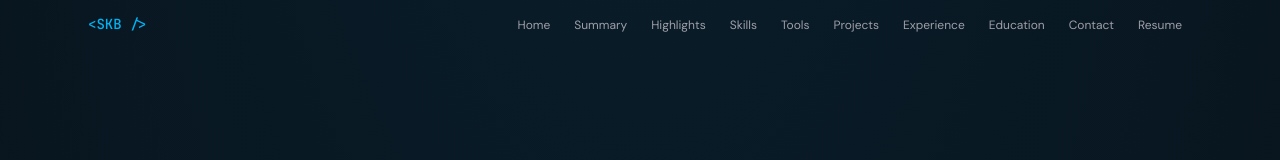
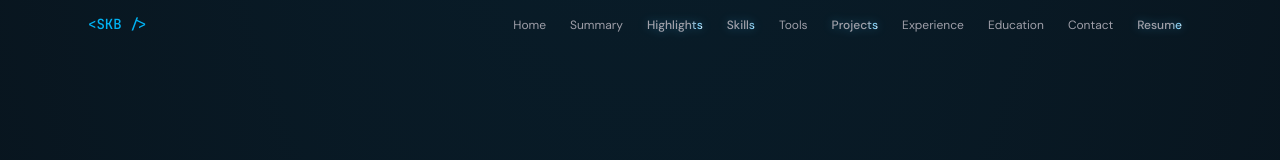
Before and after one commit to saikrishnabadeti/sai_krishna_portfolio, a React (Vite) app: page / in a window 1280 px wide. Shown: the top 160 px of the page. Built offline with nearby package versions, Linux system fonts and the light colour scheme.

Commit message:
Add shine effect to Navbar links for enhanced visual appeal

```diff
--- a/src/components/Navbar.tsx
+++ b/src/components/Navbar.tsx
@@ -13,7 +13,15 @@ const links = [
   { href: '#education', label: 'Education' },
   { href: '#contact', label: 'Contact' },
   { href: '#resume', label: 'Resume' },
-]
+] as const
+
+/** Recruiter-focused sections — subtle animated shine in the nav */
+const SHINE_HREFS = new Set<string>([
+  '#highlights',
+  '#skills',
+  '#projects',
+  '#resume',
+])
 
 export function Navbar() {
   const [open, setOpen] = useState(false)
@@ -45,16 +53,27 @@ export function Navbar() {
         </a>
 
         <ul className="hidden flex-wrap items-center justify-end gap-1 md:flex">
-          {links.map((l) => (
+          {links.map((l) => {
+            const shine = SHINE_HREFS.has(l.href)
+            return (
               <li key={l.href}>
                 <a
                   href={l.href}
-                className="rounded-lg px-2.5 py-1.5 text-xs text-zinc-400 transition-colors hover:bg-white/5 hover:text-zinc-100"
+                  className={`rounded-lg px-2.5 py-1.5 text-xs transition-colors hover:bg-white/5 ${
+                    shine
+                      ? 'font-medium hover:opacity-100'
+                      : 'text-zinc-400 hover:text-zinc-100'
+                  }`}
                 >
-                {l.label}
+                  {shine ? (
+                    <span className="nav-link-shine">{l.label}</span>
+                  ) : (
+                    l.label
+                  )}
                 </a>
               </li>
-          ))}
+            )
+          })}
         </ul>
 
         <button
@@ -77,17 +96,28 @@ export function Navbar() {
             transition={{ duration: 0.25 }}
           >
             <ul className="flex flex-col gap-1 px-4 py-3 pb-5">
-              {links.map((l) => (
+              {links.map((l) => {
+                const shine = SHINE_HREFS.has(l.href)
+                return (
                   <li key={l.href}>
                     <a
                       href={l.href}
-                    className="block rounded-lg px-3 py-2.5 text-sm text-zinc-300 hover:bg-white/5 hover:text-white"
+                      className={`block rounded-lg px-3 py-2.5 text-sm hover:bg-white/5 ${
+                        shine
+                          ? 'font-medium'
+                          : 'text-zinc-300 hover:text-white'
+                      }`}
                       onClick={() => setOpen(false)}
                     >
-                    {l.label}
+                      {shine ? (
+                        <span className="nav-link-shine">{l.label}</span>
+                      ) : (
+                        l.label
+                      )}
                     </a>
                   </li>
-              ))}
+                )
+              })}
             </ul>
           </motion.div>
         ) : null}
--- a/src/index.css
+++ b/src/index.css
@@ -21,3 +21,45 @@
       radial-gradient(ellipse 60% 40% at 100% 50%, rgba(56, 189, 248, 0.06), transparent);
   }
 }
+
+@keyframes nav-text-shine {
+  0% {
+    background-position: 0% center;
+  }
+  100% {
+    background-position: 200% center;
+  }
+}
+
+@layer components {
+  .nav-link-shine {
+    display: inline-block;
+    background-image: linear-gradient(
+      100deg,
+      #a1a1aa 0%,
+      #a1a1aa 38%,
+      #7dd3fc 47%,
+      #e0f2fe 50%,
+      #7dd3fc 53%,
+      #a1a1aa 62%,
+      #a1a1aa 100%
+    );
+    background-size: 200% auto;
+    background-clip: text;
+    -webkit-background-clip: text;
+    color: transparent;
+    -webkit-text-fill-color: transparent;
+    animation: nav-text-shine 3.5s ease-in-out infinite;
+    filter: drop-shadow(0 0 5px rgba(56, 189, 248, 0.35));
+  }
+
+  @media (prefers-reduced-motion: reduce) {
+    .nav-link-shine {
+      animation: none;
+      background: none;
+      color: #7dd3fc;
+      -webkit-text-fill-color: #7dd3fc;
+      filter: none;
+    }
+  }
+}
```
Lines whose indentation alone changed are shown as unchanged.
